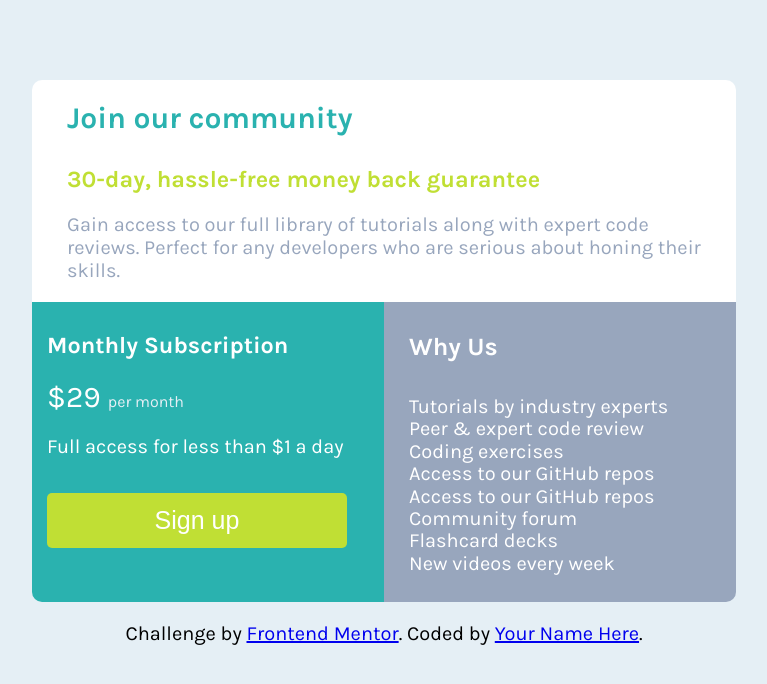
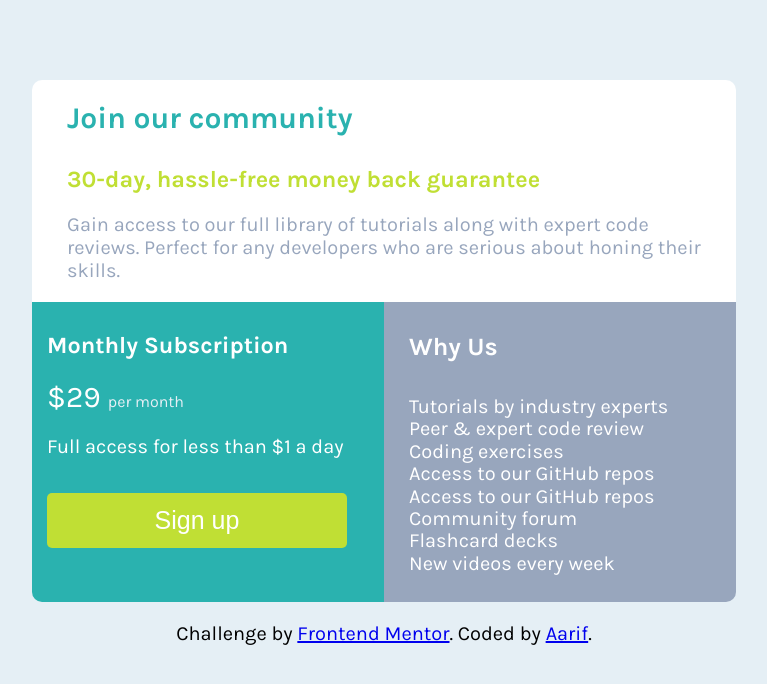
Before and after one commit to Aarif195/single-price-grid-component, a plain HTML site: page index.html in a window 1280 px wide. Shown: the whole page, without its empty margins (256-1023 px from the left). Drawn offline with Linux system fonts and the light colour scheme.

Commit message:
changing of names

```diff
--- a/index.html
+++ b/index.html
@@ -51,7 +51,7 @@
   <footer>
     <p class="attribution">
       Challenge by <a href="https://www.frontendmentor.io/challenges/single-price-grid-component-5ce41129d0ff452fec5abbbc" target="_blank">Frontend Mentor</a>.
-      Coded by <a href="https://github.com/Aarif195/single-price-grid-component">Your Name Here</a>.
+      Coded by <a href="https://github.com/Aarif195/single-price-grid-component"> Aarif</a>.
     </p>
   </footer>
 </body>
```
